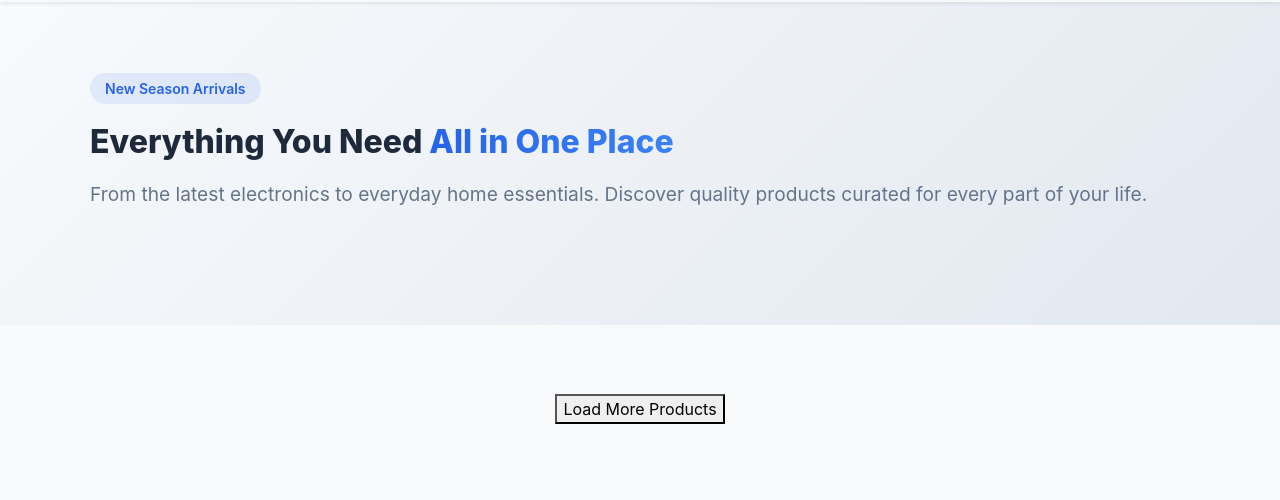
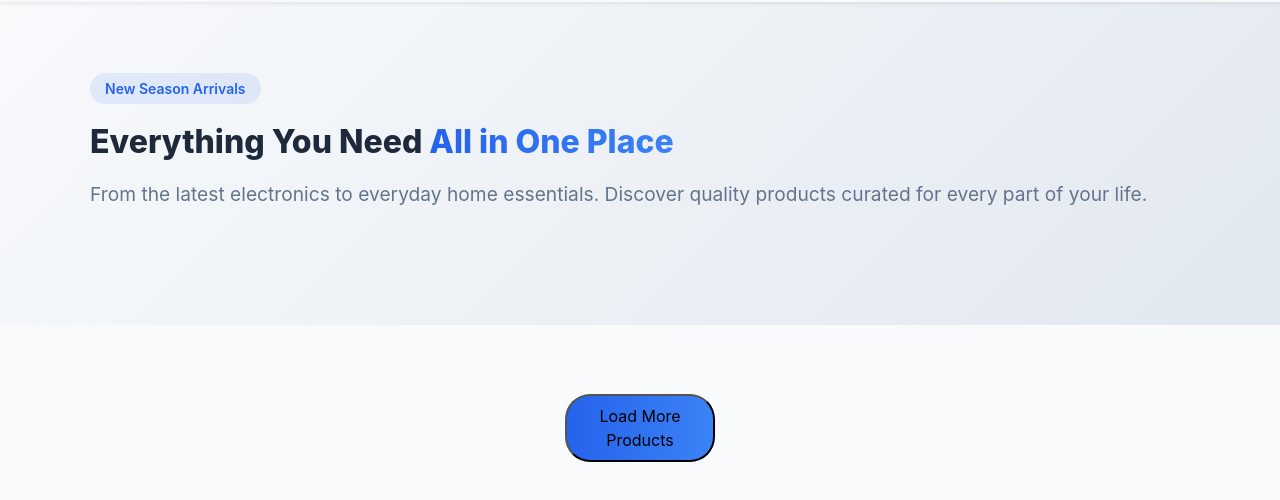
Before and after one commit to i-bro/ecommerce, a plain HTML site: page index.html in a window 1280 px wide. Shown: the part 82-582 px from the top of the page. Drawn offline with nearby package versions, Linux system fonts and the light colour scheme; no server answers.

Commit message:
button style changed

```diff
--- a/style.css
+++ b/style.css
@@ -180,6 +180,12 @@ body {
     transform 0.3s ease,
     opacity 0.3s ease;
 }
+#load-more-btn{
+  background: linear-gradient(90deg, #2563eb, #3b82f6);
+  border-radius: 25px;
+  padding: 8px;
+  width: 150px;
+}
 
 /* Optional: Fade in animation for new products */
 @keyframes fadeIn {
```
